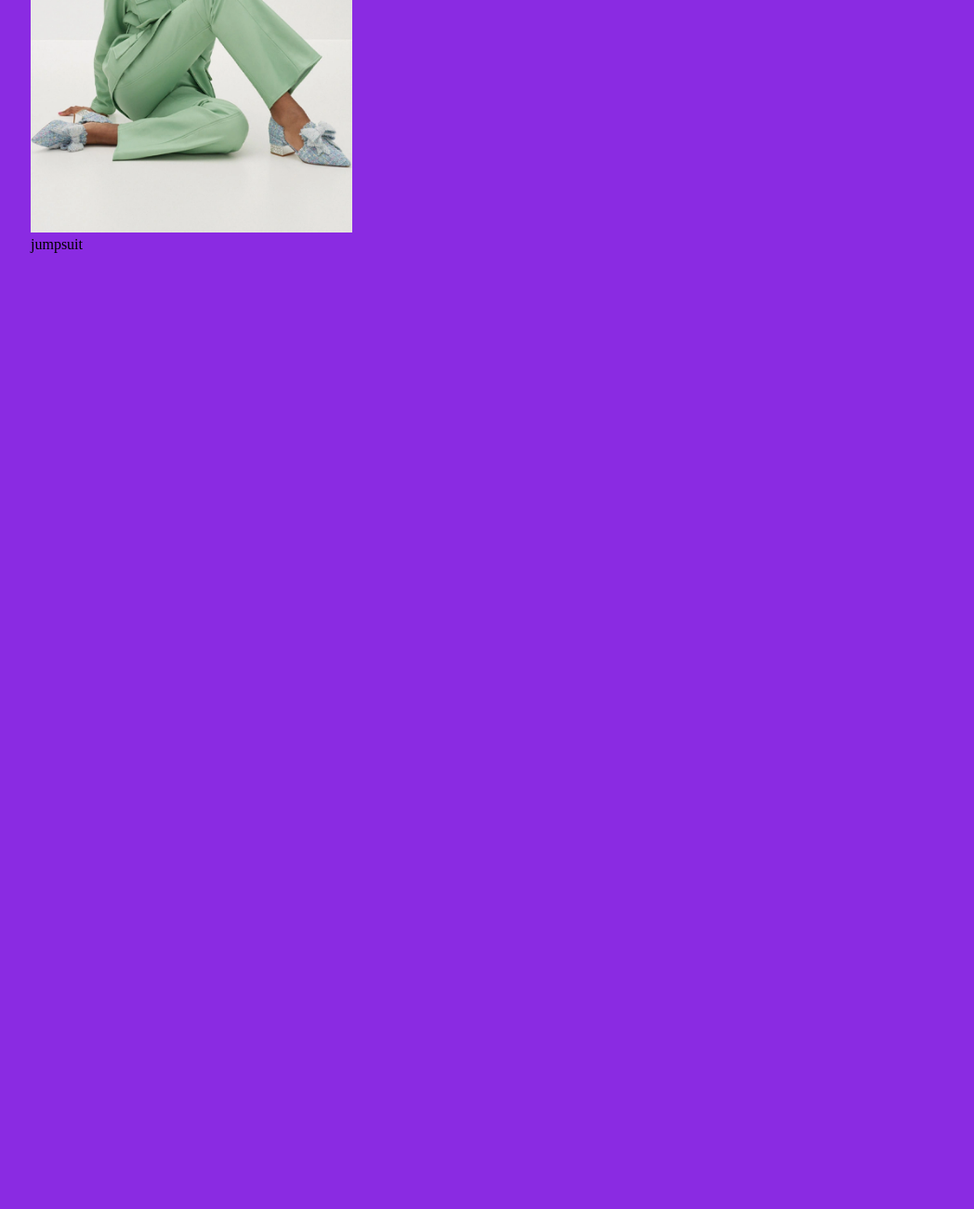
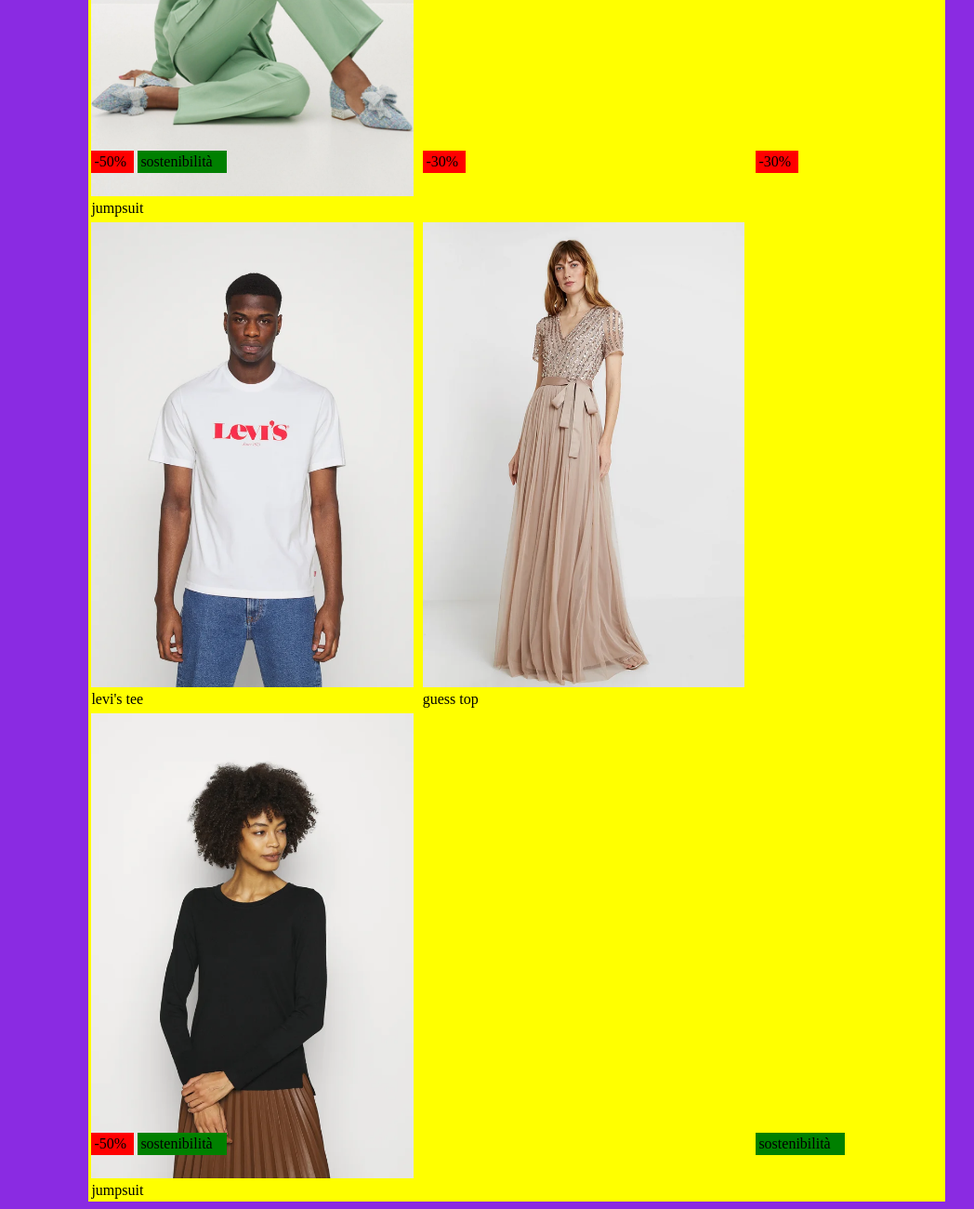
Before and after one commit to GiulsV/html-css-boolando, a plain HTML site: page index.html in a window 1280 px wide. Shown: the part 828-2128 px from the top of the page at 93% size, without its empty margins (135-1183 px from the left). Before the commit the page ends 1124 px from the top, so only its background shows below. Drawn offline with Linux system fonts and the light colour scheme.

Commit message:
label e seconda riga

```diff
--- a/css/style.css
+++ b/css/style.css
@@ -3,8 +3,8 @@ body{
     margin-left: 10%;
     margin-right: 10%;
 }
-/* section container
-.container{
+
+/* .container{
     width: 85%;
     height: 90%;
     margin: auto;
@@ -12,7 +12,14 @@ body{
     padding-bottom: 8px;
     background-color: aquamarine;
 
-}*/
+
+ } */
+.row{
+    position: relative;
+    width:fit-content;
+    background-color: yellow;
+    margin-left: 10%;
+}
 /* div row prende tutte le immagini all'interno */
 .row img{
     height: 500px;
@@ -21,6 +28,7 @@ body{
 /* figure primariga posiziona immagini sulla stessa riga */
 .primariga{
     display: inline-block;
+    margin: 3px;
 }
 /* hover immagini */
 #levistee:hover {
@@ -38,8 +46,8 @@ body{
     width: 40px;
     padding: 3px;
     position: absolute;
-    bottom: 390px;
-    left: 175px;
+    bottom: 50px;
+    left: 3px;
 }
 
 .primariga .sostenibilita{
@@ -47,15 +55,40 @@ body{
     width: 90px;
     padding: 3px;
     position: absolute;
-    bottom: 390px;
-    left: 225px;
+    bottom: 50px;
+    left: 53px;
 }
 .primariga .trenta-sale{
     background-color: red;
     width: 40px;
     padding: 3px;
     position: absolute;
-    bottom: 390px;
-    left: 605px;
-    /* z-index: 20px; */
+    bottom: 50px;
+    left: 360px;
+
 }
+.primariga .trenta-sale-left{
+    background-color: red;
+    width: 40px;
+    padding: 3px;
+    position: absolute;
+    bottom: 50px;
+    left: 718px;
+}
+#levismaglietta:hover {
+    content: url("../img/4b.webp");
+}
+#vestito:hover{
+    content: url("../img/5b.webp");
+}
+#maglione:hover{
+    content: url("../img/6b.webp");
+}
+.sostenibilita-left{
+    background-color: green;
+    width: 90px;
+    padding: 3px;
+    position: absolute;
+    bottom: 50px;
+    left: 718px;
+}
--- a/index.html
+++ b/index.html
@@ -8,8 +8,8 @@
     <title>Boolando</title>
 </head>
 <body>
-    <!-- Section contenitore -->
-    <!-- <section class="container"> -->
+    <!-- Section contenitore
+    <section class="container">-->
         <!-- Prima riga di prodotti -->
         <div class="row">
             <!-- prima img -->
@@ -45,11 +45,47 @@
                     jumpsuit
                 </figcaption>
                 <!-- div etichetta sconti -->
-                <div class="trenta-sale">
+                <div class="trenta-sale-left">
                     -30%
                 </div>
             </figure>
         </div>
     <!-- </section> -->
+    <div class="row">
+        <!-- prima img -->
+        <figure class="primariga">
+            <img src="img/4.webp" alt="levismaglietta" id="levismaglietta">
+            <figcaption>
+                levi's tee
+            </figcaption>
+            <!-- div etichetta sconti -->
+            <div class="cinquanta-sale">
+                -50%
+            </div>
+            <!-- div etichetta sostenibilità -->
+            <div class="sostenibilita">
+                sostenibilità
+            </div>
+        </figure>
+        <!-- seconda img -->
+        <figure class="primariga">
+            <img src="img/5.webp" alt="vestito-rosa" id="vestito">
+            <figcaption>
+                guess top
+            </figcaption>
+
+        </figure>
+        <!-- terza img -->
+        <figure class="primariga">
+            <img src="img/6.webp" alt="maglione-nero" id="maglione">
+            <figcaption>
+                jumpsuit
+            </figcaption>
+            <!-- div etichetta sconti -->
+            <div class="sostenibilita-left">
+                sostenibilità
+            </div>
+        </figure>
+    </div>
 </body>
 </html>
```
